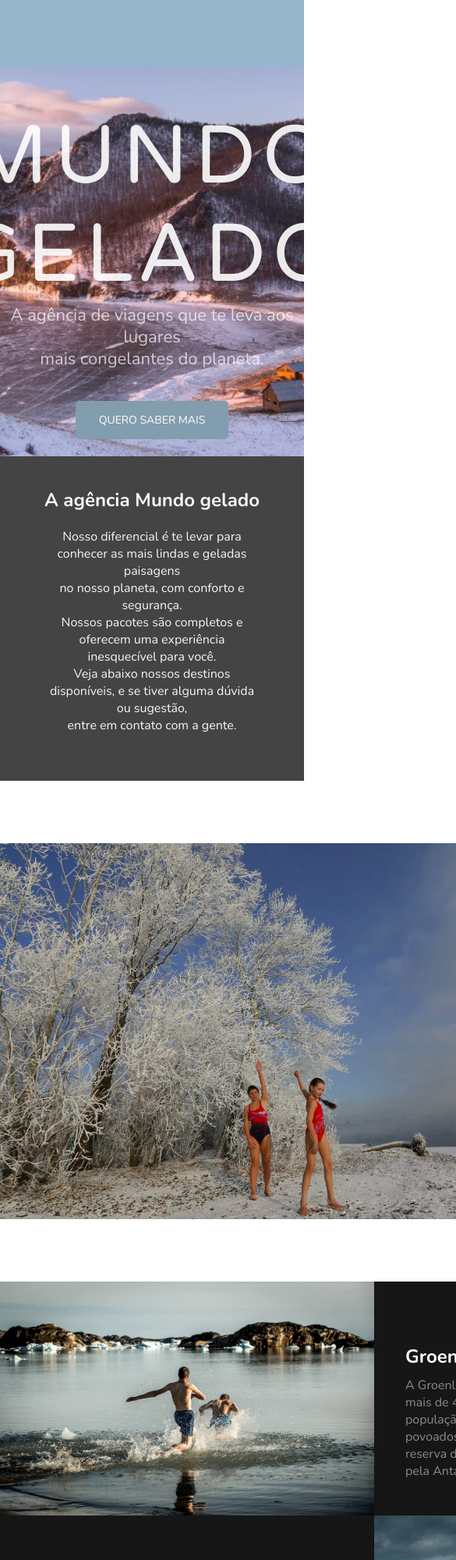
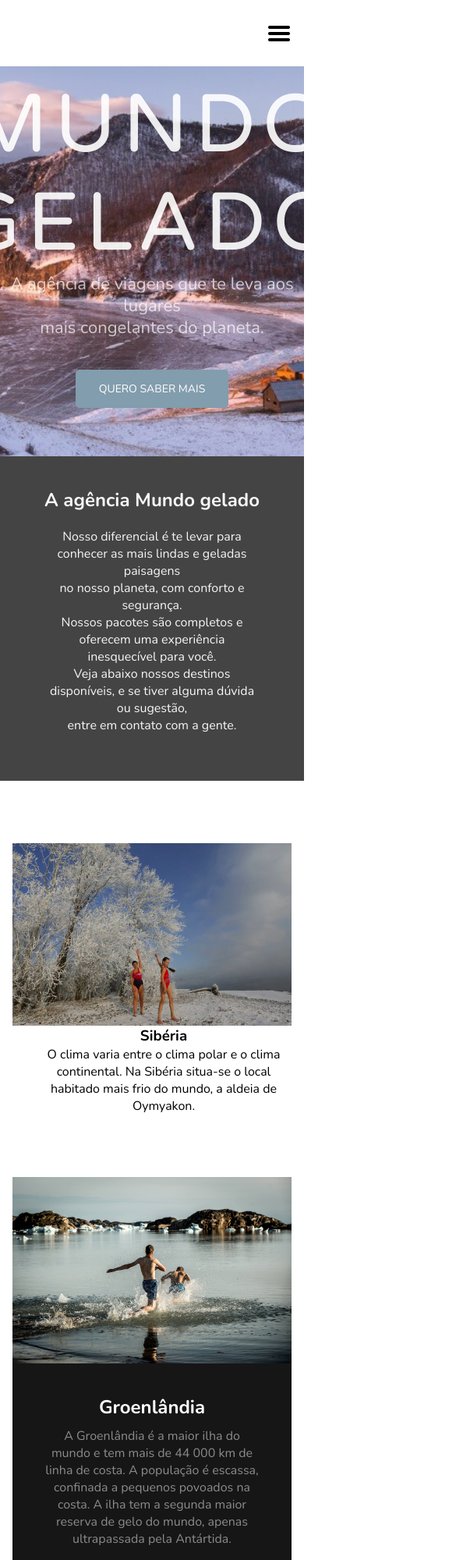
Before and after one commit to robertacintra/responsive, a plain HTML site: page index.html in a window 390 px wide. Shown: the top 2000 px of the page at 78% size, 585 px wide, since content can reach past the window. Drawn offline with nearby package versions, Linux system fonts and the light colour scheme.

Commit message:
versão básica responsiva

```diff
--- a/css/style.css
+++ b/css/style.css
@@ -45,11 +45,9 @@ a:hover {
     z-index: 99;
 }
 
-/*
 .nave__mobile {
     display: none;
 }
-*/
 
 .nave__menu {
     display: flex;
@@ -104,7 +102,7 @@ a:hover {
     justify-content: center;
     align-items: center;
     flex-direction: column;
-    height: 450px;
+    height: 370px;
 }
 
 .btn {
@@ -141,7 +139,7 @@ a:hover {
 }
 
 .destination__border {
-    width: 10px;
+    width: 30px;
     height: 120px;
     background-color: #829dad;
     display: block;
@@ -158,7 +156,7 @@ a:hover {
 }
 
 .destination--siberia__img {
-    max-width: 740px;
+    max-width: 640px;
     width: 100%;
     height: auto;
     display: block;
@@ -251,3 +249,122 @@ a:hover {
 .footer__yt:hover {
     opacity: 1;
 }
+
+/* RESPONSIVIDADE */
+
+@media (max-width: 960px) {
+    .container {
+        width: 100%;
+        padding: 0 4%;
+    }
+}
+
+@media (max-width: 420px) {
+    .banner {
+        height: 400px;
+        background-position: -360px 0;
+    }
+}
+
+@media (max-width: 1024px) {
+    .banner__title {
+        font-size: 80px;
+    }
+}
+
+@media (max-width: 850px) {
+    .banner__subtitle {
+        font-size: 18px;
+    }
+}
+
+@media (max-width: 960px) {
+    .destination__border {
+        display: none;
+    }
+}
+
+@media (max-width: 850px) {
+    .banner__title {
+        font-size: 60px;
+    }
+}
+
+@media (max-width: 960px) {
+    .destination--siberia {
+        display: block;
+        text-align: center;
+    }
+}
+
+@media (max-width: 960px) {
+    .destination--siberia__img {
+        max-width: 100%;
+    }
+}
+
+@media (max-width: 960px) {
+    .destination--groenlandia,
+    .destination--antartida {
+        display: block;
+        height: auto;
+    }
+
+    .destination--groenlandia {
+        margin-bottom: 40px;
+    }
+}
+
+@media (max-width: 960px) {
+    .destination--groenlandia__img,
+    .destination--antartida__img {
+        max-height: 100%;
+    }
+}
+
+@media (max-width: 960px) {
+    .destination__description {
+        width: 100%;
+        text-align: center;
+        padding: 40px;
+    }
+}
+
+@media (max-width: 960px) {
+    .destination__title {
+        margin-top: 0;
+    }
+}
+
+@media (max-width: 960px) {
+    .destination_paragraph--groenlandia {
+        max-width: 100%;
+    }
+}
+
+@media (max-width: 960px) {
+    .destination--groenlandia__wrapper-img,
+    .destination--antartida__wrapper-img {
+        width: 100%;
+    }
+}
+
+@media (max-width: 960px) {
+    .destination__description--antartida {
+        text-align: center;
+    }
+}
+
+@media (max-width: 420px) {
+    .nave {
+        background-color: #fff;
+    }
+
+    .nave__link {
+        display: none;
+    }
+
+    .nave__mobile {
+        display: block;
+    }
+}
--- a/index.html
+++ b/index.html
@@ -23,7 +23,8 @@
                 <li>
                     <a href="#contato" class="nave__link">Contato</a>
                 </li>
-<!-- MOBILE <img src="./imagens-do-site/menu-hamburger" alt="Menu mobile" class="nave__mobile"> -->
+                <!-- MOBILE -->
+                <img src="./imagens-do-site/menu-hamburger.png" alt="Menu mobile" class="nave__mobile">
             </ul>
         </div>
     </nav>
```
Also changed, not shown: imagens-do-site/menu-hamburger.png (added).
